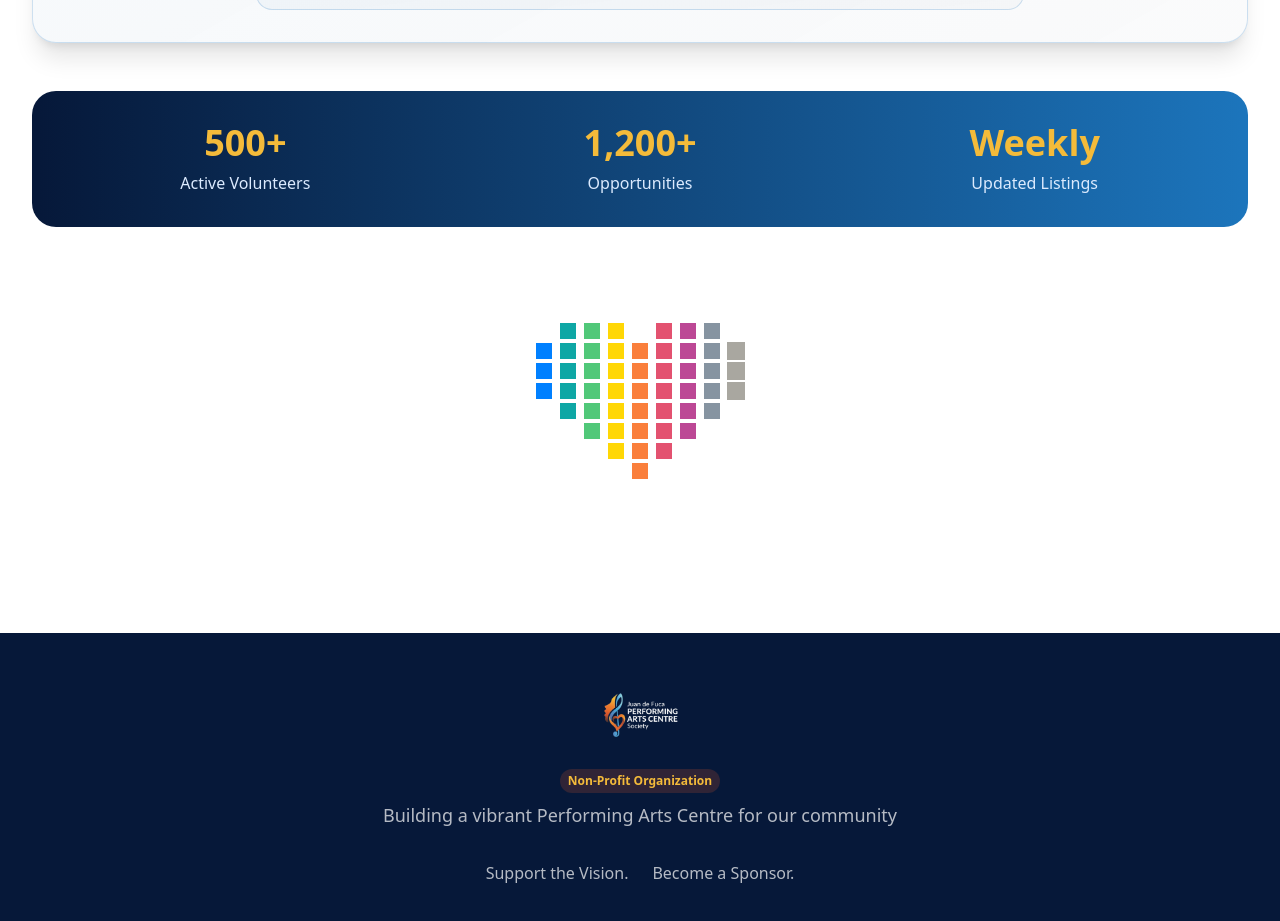
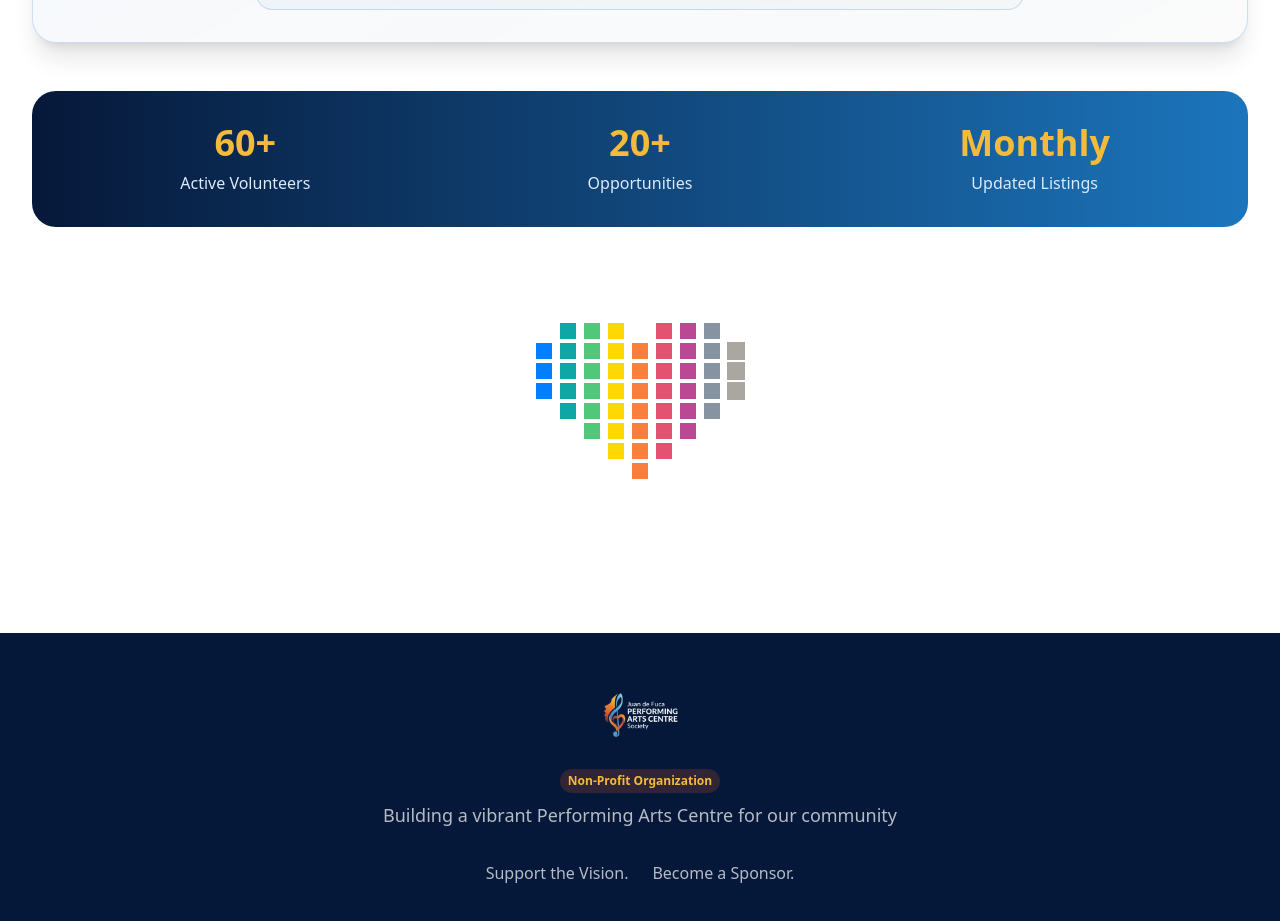
Before and after one commit to fahmidurshanto/Gala-Newsletter-Blog-PACS, a React (Vite) app: page /volunteer in a window 1280 px wide. Shown: the part 2060-2981 px from the top of the page. Built offline with nearby package versions, Linux system fonts and the light colour scheme.

Commit message:
Update volunteer stats from numbers to placeholders

```diff
--- a/src/components/volunteer/StatsSection.tsx
+++ b/src/components/volunteer/StatsSection.tsx
@@ -6,15 +6,15 @@ const StatsSection = () => {
     >
       <div className="grid md:grid-cols-3 gap-8 text-center">
         <div>
-          <div className="text-4xl font-bold text-[#F4BB3A] mb-2">500+</div>
+          <div className="text-4xl font-bold text-[#F4BB3A] mb-2">60+</div>
           <div className="text-blue-100">Active Volunteers</div>
         </div>
         <div>
-          <div className="text-4xl font-bold text-[#F4BB3A] mb-2">1,200+</div>
+          <div className="text-4xl font-bold text-[#F4BB3A] mb-2">20+</div>
           <div className="text-blue-100">Opportunities</div>
         </div>
         <div>
-          <div className="text-4xl font-bold text-[#F4BB3A] mb-2">Weekly</div>
+          <div className="text-4xl font-bold text-[#F4BB3A] mb-2">Monthly</div>
           <div className="text-blue-100">Updated Listings</div>
         </div>
       </div>
```
